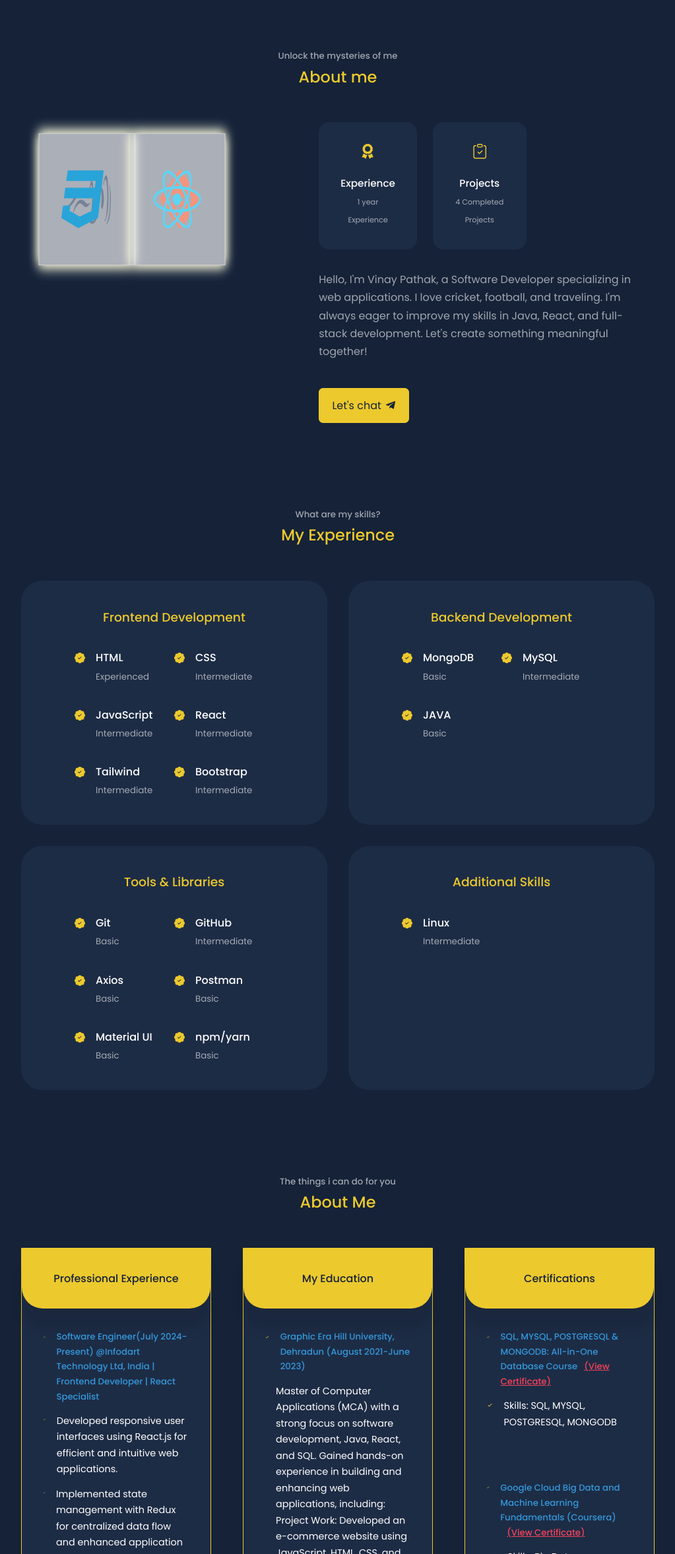
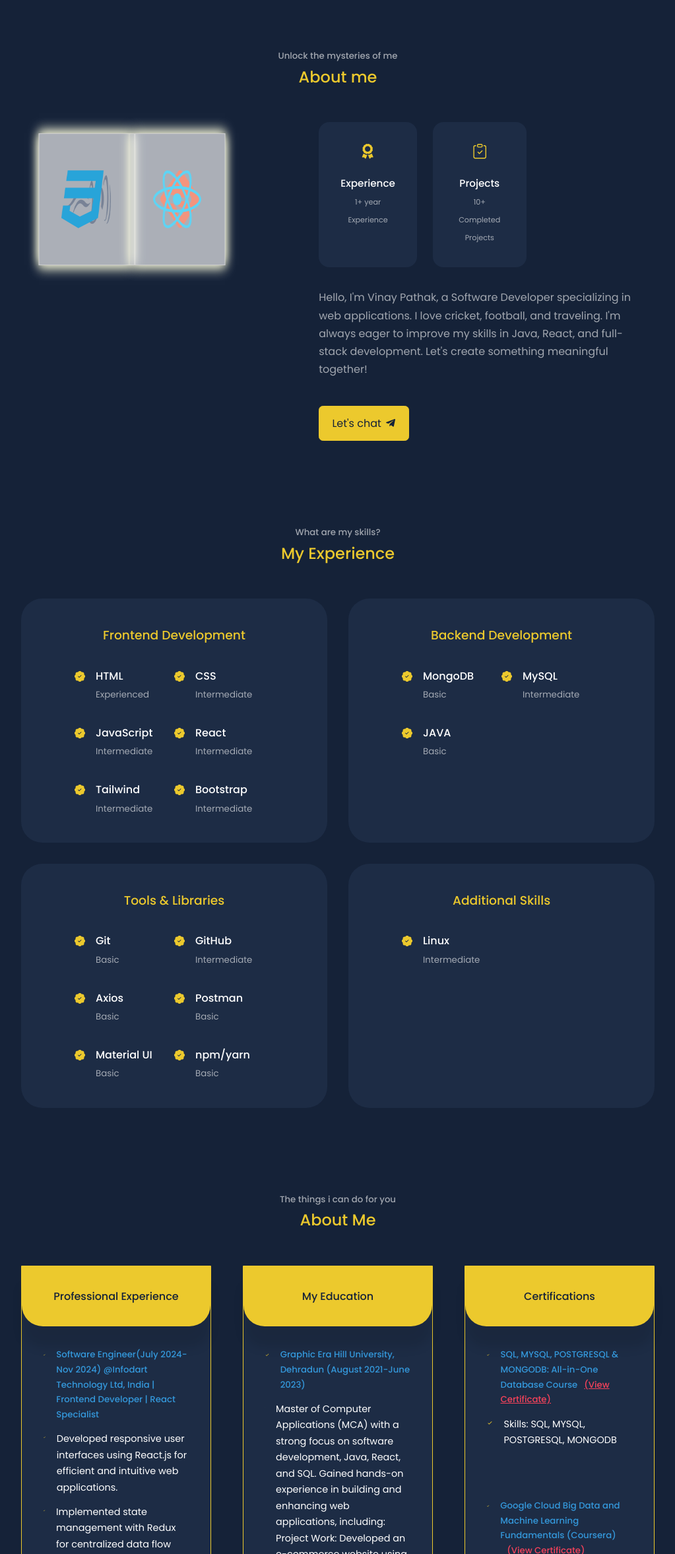
Before and after one commit to vinaypathak01/MyPortfolio, a React (Create React App) app: page / in a window 1280 px wide. Shown: the part 894-3249 px from the top of the page at 66% size, without its empty margins (128-1151 px from the left). Built offline with nearby package versions, Linux system fonts and the light colour scheme.

Commit message:
Updated About and Services Files

```diff
--- a/src/components/About/About.jsx
+++ b/src/components/About/About.jsx
@@ -47,12 +47,12 @@ const About = () => {
             <article className="about__card">
               <FaAward className="about__icon" />
               <h5>Experience</h5>
-              <small>1 year Experience</small>
+              <small>1+ year Experience</small>
             </article>
             <article className="about__card">
               <BsClipboardCheck className="about__icon" />
               <h5>Projects</h5>
-              <small>4 Completed Projects</small>
+              <small>10+ Completed Projects</small>
             </article>
           </div>
 
--- a/src/components/Services/Services.jsx
+++ b/src/components/Services/Services.jsx
@@ -35,7 +35,7 @@ const Services = () => {
             <li>
               <BiCheck className="service__list-icon" />
               <h5 style={{ color: "#3498db" }}>
-                Software Engineer(July 2024- Present) @Infodart Technology Ltd,
+                Software Engineer(July 2024- Nov 2024) @Infodart Technology Ltd,
                 India | Frontend Developer | React Specialist
               </h5>
             </li>
```
